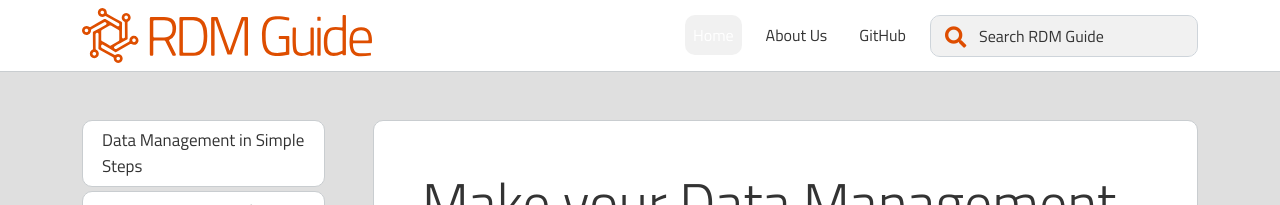
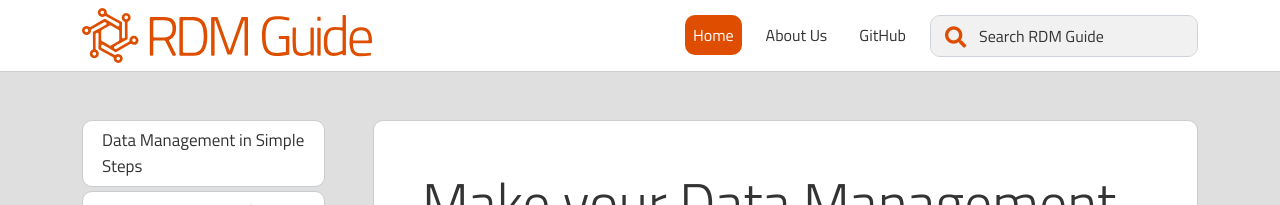
Before and after one commit to ELIXIR-Belgium/rdm-guide, a Jekyll site: the page built from index.md, in a window 1280 px wide. Shown: the top 205 px of the page. Built offline with Jekyll 4.4.1, drawn with Linux system fonts in a browser that asks for light colours.

Commit message:
Update main.css

```diff
--- a/assets/css/main.css
+++ b/assets/css/main.css
@@ -187,7 +187,7 @@ pre code {
 
 .navbar-nav .nav-item a.active, .navbar-nav .nav-item a:hover {
     color: var(--white-text);
-    background-color: var(--light-grey);
+    background-color: var(--primary-theme-color);
 }
 
 .navbar-toggler {
```
